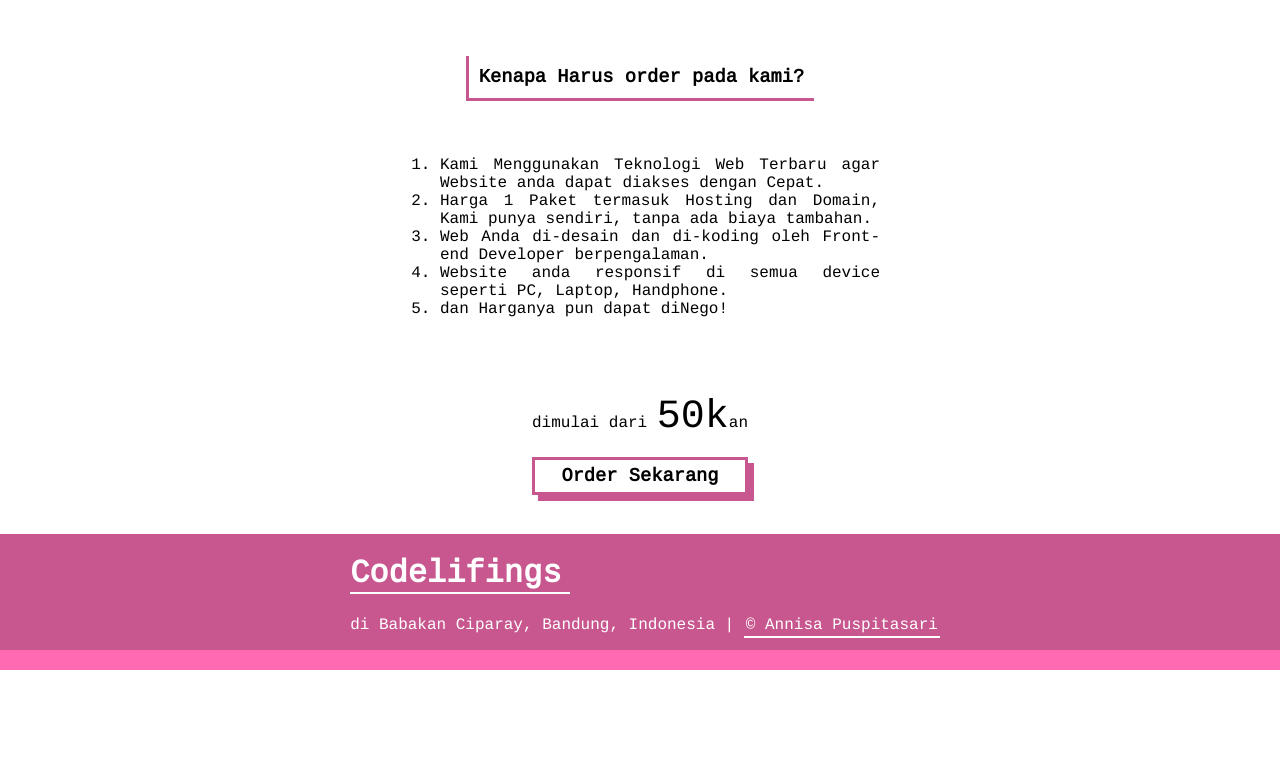
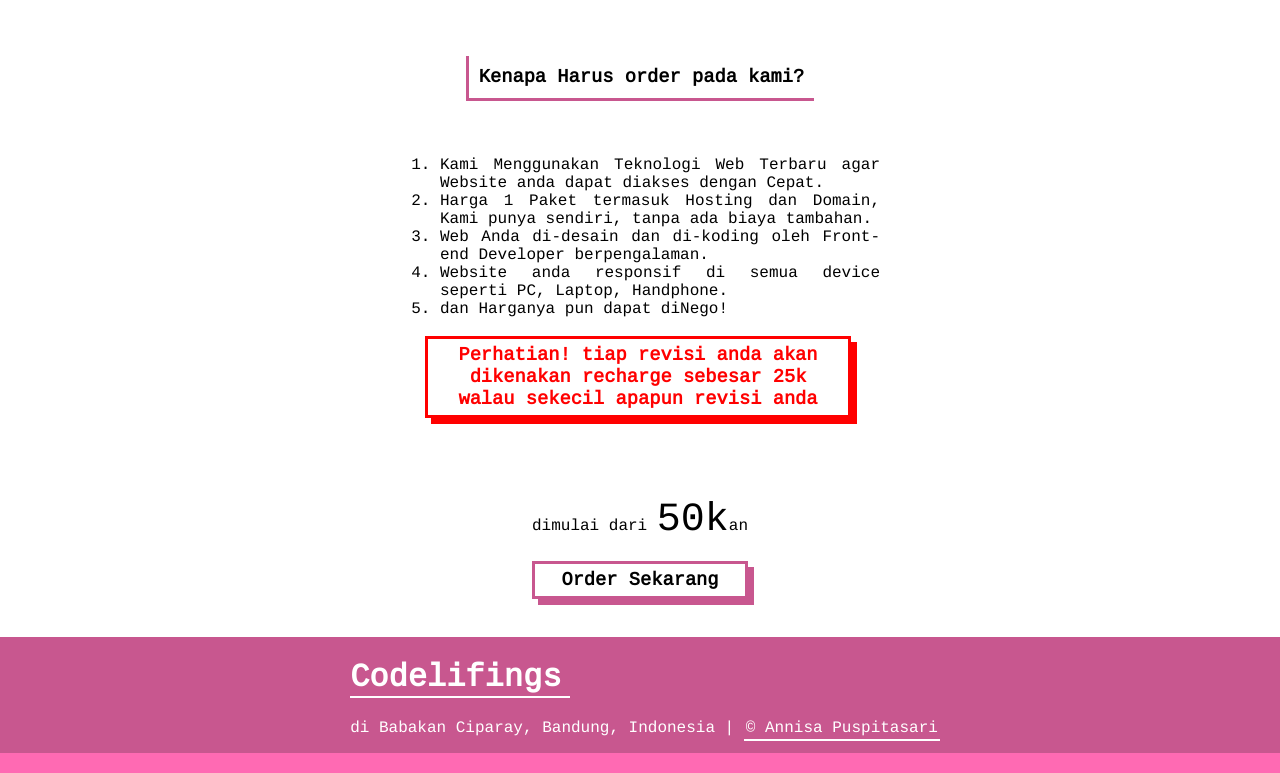
Before and after one commit to nisacodelifings/Landing-Page-Codelifings, a React app: page / in a window 1280 px wide. Shown: the part 902-1675 px from the top of the page. Before the commit the page ends 1572 px from the top, so only its background shows below. Built offline with nearby package versions, Linux system fonts and the light colour scheme.

Commit message:
add perhatian!

```diff
--- a/src/Content3.js
+++ b/src/Content3.js
@@ -27,6 +27,14 @@ export default function Content3() {
             </li>
             <li>dan Harganya pun dapat diNego!</li>
           </ol>
+          <div className="warn">
+            <a>
+              <h3>
+                Perhatian! tiap revisi anda akan dikenakan recharge sebesar 25k
+                walau sekecil apapun revisi anda
+              </h3>
+            </a>
+          </div>
         </div>
       </div>
     </main>
--- a/src/styles.css
+++ b/src/styles.css
@@ -80,3 +80,18 @@ a:hover {
 .nisa:hover {
   background: #0971f1;
 }
+.warn a h3 {
+  padding: 5px;
+  padding-left: 10px;
+  padding-right: 10px;
+  color: red;
+  width: 400px;
+  justify-content: center;
+  align-items: center;
+  display: flex;
+  border-bottom: 3px solid red;
+  border: 3px solid red;
+  box-shadow: 6px 6px 0px 0px red;
+  text-align: center;
+  margin-left: 25px;
+}
```
